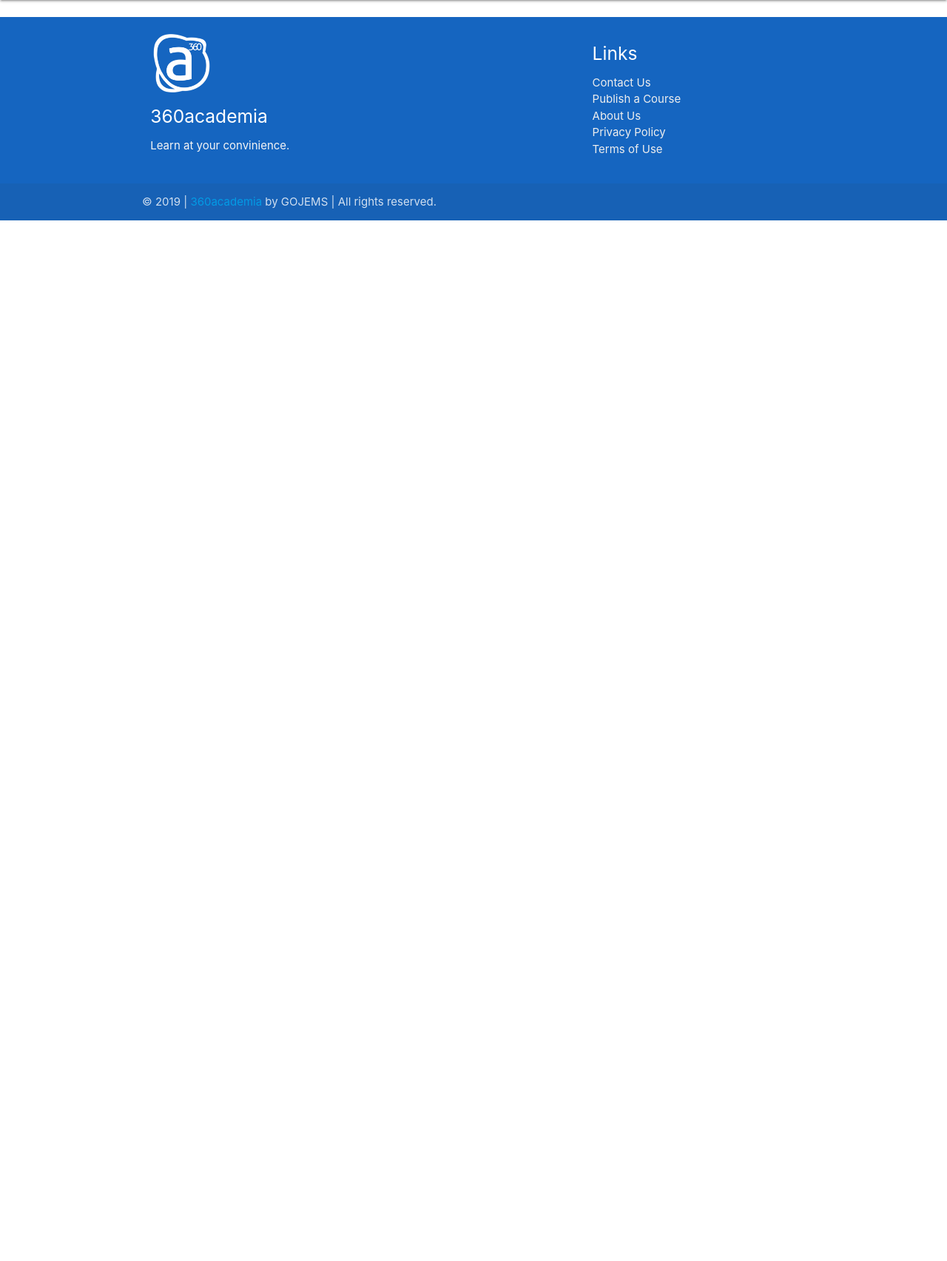
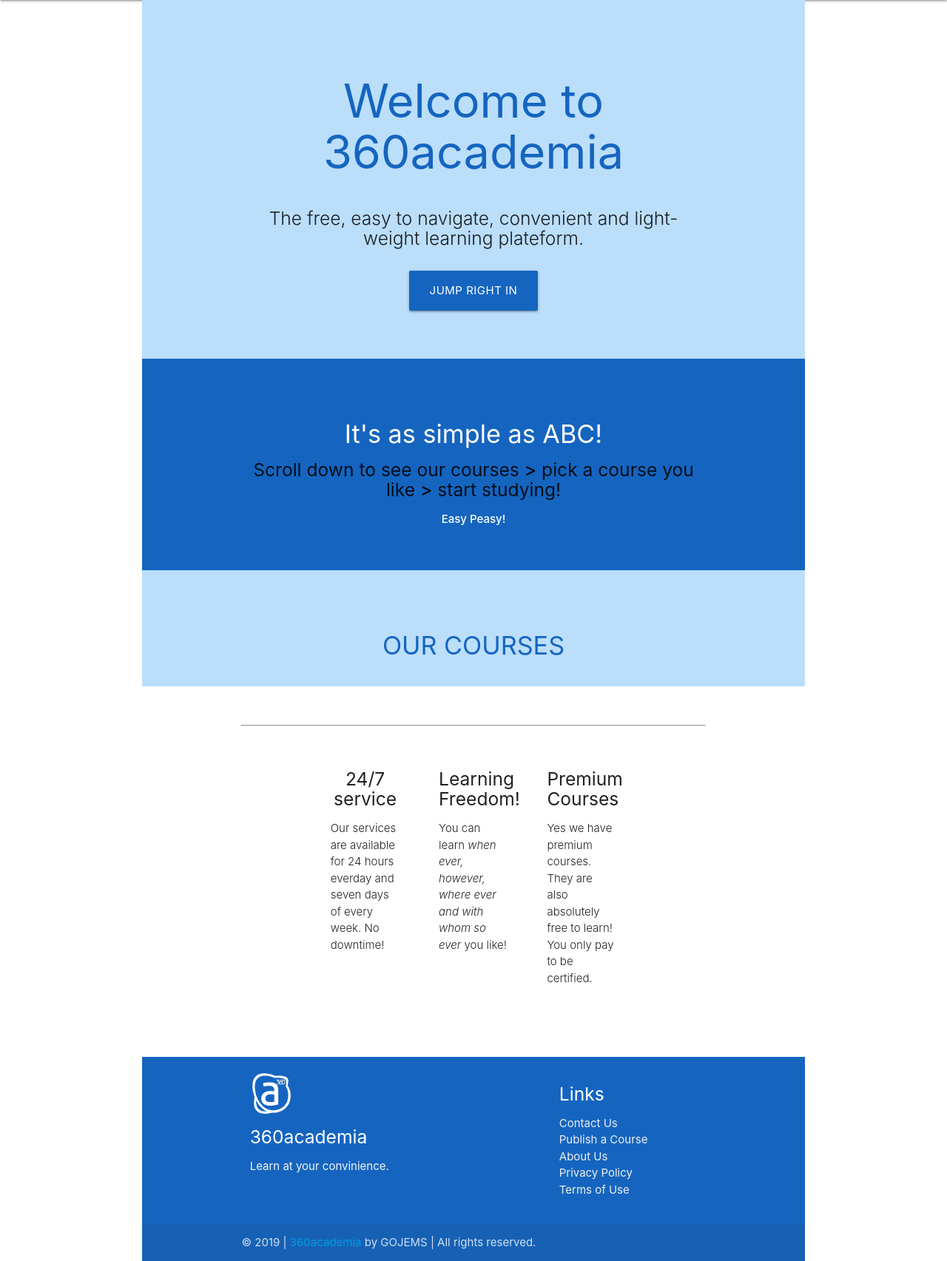
Before and after one commit to SolomonMbak/3_a, a Django app: page / in a window 1280 px wide. Shown: the part 64-1769 px from the top of the page at 74% size. Before the commit the page ends 362 px from the top, so only its background shows below. Run offline with Django 3.2, Linux system fonts and the light colour scheme; data that the repository does not hold is empty; some libraries are stand-ins or nearby versions.

Commit message:
Update course_cat.html

```diff
--- a/main/templates/main/course_cat.html
+++ b/main/templates/main/course_cat.html
@@ -1,6 +1,45 @@
 {% extends 'main/layout.html' %}
 
 {% block content %}
+{% load static %}
+        <!-- SECTION: SLIDER -->
+        <div class="section no-pad-bot blue lighten-4" id="index-banner">
+                <div class="container">
+                        <br><br>
+                        <h1 class="header center  blue-text text-darken-3">Welcome to 360academia</h1>
+                        <div class="row center">
+                                <h5 class="header col s12 light">The free, easy to navigate, convenient and light-weight
+                                        learning plateform.</h5>
+                        </div>
+                        <div class="row center">
+                                <a href="/accounts/login/" class="btn-large waves-effect waves-light blue darken-3">Jump right in</a>
+                        </div>
+                        <br><br>
+
+                </div>
+        </div>
+
+        <div class="section no-pad-bot blue darken-3" id="index-banner">
+                <div class="container">
+                        <br><br>
+                        <h4 class="header center  white-text text-darken-3">It's as simple as ABC!</h4>
+                        <div class="row center">
+                                <h5>Scroll down to see our courses <strong>></strong> pick
+                                        a course you like
+                                        <strong>></strong> start studying!</h5>
+                                <p class="white-text text-darken-4"><strong>Easy Peasy!</strong></p>
+                        </div>
+                        <br>
+                </div>
+        </div>
+<div class="section no-pad-bot blue lighten-4" id="index-banner">
+                <div class="container">
+                        <br><br>
+                        <h4 class="header center  blue-text text-darken-3">OUR COURSES</h4>
+                        <br>
+                </div>
+</div>
+<div class="container">
 <br>
 {% for c_cat in course_cat %}
 <div class="row">
@@ -17,6 +56,47 @@
         </div>
         </strong>
 </div>
+</div>
  {% endfor %}
+ <br>
+<hr>
+<div class="container">
+        <div class="section">
+                <!--   Icon Section   -->
+                <div class="row">
+                        <div class="col s12 m4">
+                                <div class="icon-block">
+                                        <h2 class="center light-blue-text"><i class="fa fa-connectdevelop"></i></h2>
+                                        <h5 class="center">24/7 service</h5>
 
+                                        <p class="light">Our services are available for 24 hours everday and seven
+                                                days of every week. No downtime!
+
+                                        </p>
+                                </div>
+                        </div>
+
+                        <div class="col s12 m4">
+                                <div class="icon-block">
+                                        <h2 class="center light-blue-text"><i class="fa fa-user-plus"></i></h2>
+                                        <h5 class="center">Learning Freedom!</h5>
+                                        <p class="light">You can learn <i> when ever, however,
+                                                        where ever and with whom so ever</i> you like!</p>
+                                </div>
+                        </div>
+
+                        <div class="col s12 m4">
+                                <div class="icon-block">
+                                        <h2 class="center"><i class="fa fa-cogs"></i></h2>
+                                        <h5 class="center">Premium Courses</h5>
+
+                                        <p class="light">Yes we have premium courses. They are also absolutely free to learn! You only pay to be certified.
+                                        </p>
+                                </div>
+                        </div>
+                </div>
+
+        </div>
+        <br><br>
+</div>
 {% endblock %}
```
